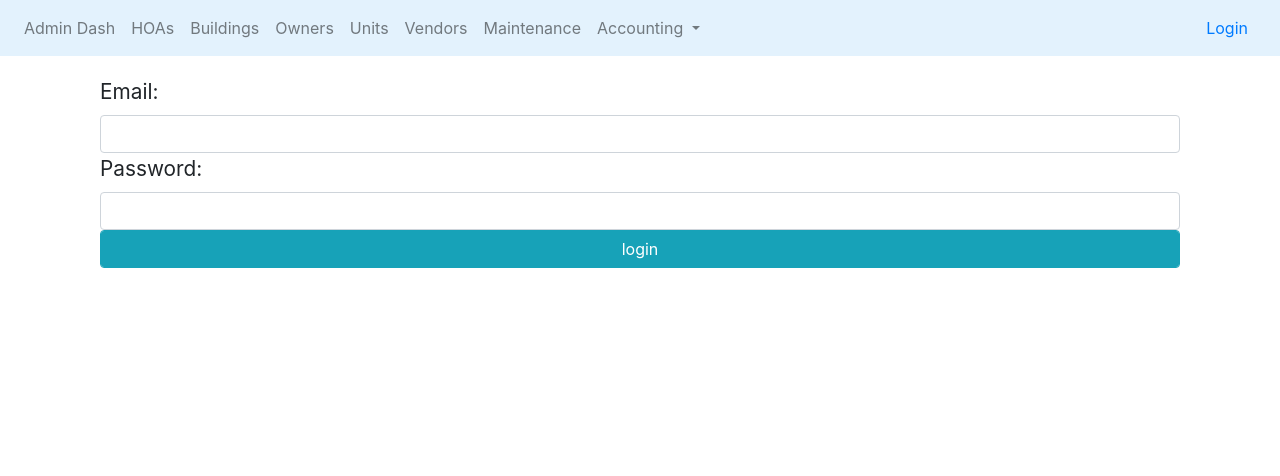
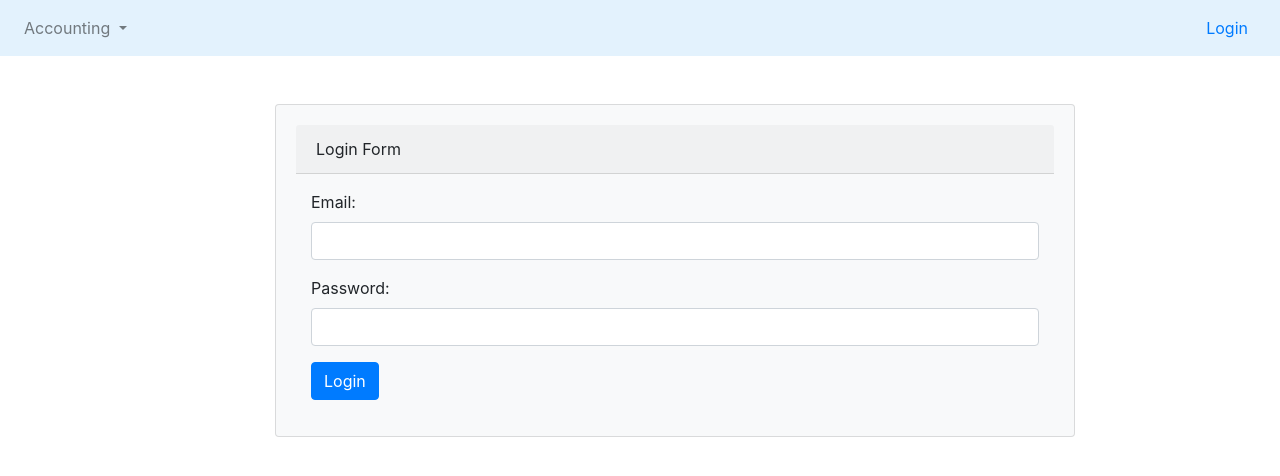
Before and after one commit to hinsonjr/hoasurf, a Symfony app: template templates/login/index.html.twig in a window 1280 px wide. Shown: the top 476 px of the page. Run offline with Twig, Linux system fonts and the light colour scheme; the template is opened without the code that fills it, so the values that code supplies are empty; style sheets or scripts are compiled from the project's sources; some libraries are stand-ins or nearby versions.

Commit message:
Got login redirect working - started User Dash

```diff
--- a/assets/styles/admin.css
+++ b/assets/styles/admin.css
@@ -5,10 +5,10 @@ body {
 
 #content {
     background-color: #ffffff;
-    font-size: 1.3em;
-    margin-top: 20px;
-    margin-left: 100px;
-    margin-right: 100px;
+    font-size: 1.2em;
+    margin-left: 5px;
+    margin-right: 5px;
+
 }
 
 #nav-user {
--- a/assets/styles/app.css
+++ b/assets/styles/app.css
@@ -5,6 +5,5 @@ body {
 
 #content {
     background-color: lightgray;
-    margin-left: 50px;
-    margin-right: 50px;
+
 }
--- a/src/Controller/HOAController.php
+++ b/src/Controller/HOAController.php
@@ -42,7 +42,7 @@ class HOAController extends AbstractController
         ]);
     }
 
-    #[Route('/{id}', name: 'hoa_show', methods: ['GET'])]
+		#[Route('/{id}', name: 'hoa_show', methods: ['GET'])]
     public function show(HOA $hOA, HOARepository $hOARepository): Response
     {
 		$owners = $hOARepository->findHoaUnitOwners($hOA);
--- a/src/Controller/SystemSettingsController.php
+++ b/src/Controller/SystemSettingsController.php
@@ -11,7 +11,7 @@ use Symfony\Component\HttpFoundation\Request;
 use Symfony\Component\HttpFoundation\Response;
 use Symfony\Component\Routing\Annotation\Route;
 
-#[Route('/system/settings')]
+#[Route('admin/settings')]
 class SystemSettingsController extends AbstractController
 {
     #[Route('/', name: 'system_settings_index', methods: ['GET'])]
--- a/src/Controller/UnitController.php
+++ b/src/Controller/UnitController.php
@@ -35,6 +35,7 @@ class UnitController extends AbstractController
 		}
         return $this->render('unit/index.html.twig', [
             'units' => $units,
+			'buildingId' => $buildingId,
             'buildings' => $buildingRepository->findAll(),
         ]);
     }
--- a/src/Entity/Role.php
+++ b/src/Entity/Role.php
@@ -35,7 +35,7 @@ class Role
     private $status;
 
     /**
-     * @ORM\ManyToMany(targetEntity=User::class, mappedBy="role")
+     * @ORM\ManyToMany(targetEntity=User::class, mappedBy="roles")
      */
     private $users;
 
@@ -46,7 +46,7 @@ class Role
 
 	public function __toString()
 	{
-        return $this->name;
+        return $this->getName();
 	}
 
     public function getId(): ?int
--- a/templates/base.html.twig
+++ b/templates/base.html.twig
@@ -17,7 +17,7 @@
                 <script src="https://cdnjs.cloudflare.com/ajax/libs/popper.js/1.12.9/umd/popper.min.js" integrity="sha384-ApNbgh9B+Y1QKtv3Rn7W3mgPxhU9K/ScQsAP7hUibX39j7fakFPskvXusvfa0b4Q" crossorigin="anonymous"></script>
                 <script src="https://maxcdn.bootstrapcdn.com/bootstrap/4.0.0/js/bootstrap.min.js" integrity="sha384-JZR6Spejh4U02d8jOt6vLEHfe/JQGiRRSQQxSfFWpi1MquVdAyjUar5+76PVCmYl" crossorigin="anonymous"></script>            <link rel="stylesheet" href="public/assets/css/base.css">
 
-                {{ encore_entry_script_tags('admin') }}
+                {# encore_entry_script_tags('user') #}
             {% endblock %}
         {% endblock %}
     </head>
@@ -35,15 +35,15 @@
                                 <div class="icon"><img=
                               <div class="navbar-nav">
                                 {% block navitems %}
-                                  <a class="nav-item nav-link" href="{{ path('admin_dash') }}">Admin Dash</a><span class="sr-only"></span></a>
+                                  {# %}<a class="nav-item nav-link" href="{{ path('admin_dash') }}">Admin Dash</a><span class="sr-only"></span></a>
                                   <a class="nav-item nav-link" href="{{ path('hoa_index') }}">HOAs</a>
                                   <a class="nav-item nav-link" href="{{ path('building_index') }}">Buildings</a>
                                   <a class="nav-item nav-link" href="{{ path('owner_index') }}">Owners</a>
                                   <a class="nav-item nav-link" href="{{ path('unit_index') }}">Units</a>
                                   <a class="nav-item nav-link" href="{{ path('vendor_index') }}">Vendors</a>
                                   <a class="nav-item nav-link" href="{{ path('maintenance_object_index') }}">Maintenance</a>
-
-                                  <div id="nav-user" class="nav-item dropdown navDropdown">
+#}
+                                  <div id="nav-acct" class="nav-item dropdown navDropdown">
                                     <a class="nav-link dropdown-toggle" href="#" id="navbarDropdownMenuLink" role="button" data-toggle="dropdown" aria-haspopup="true" aria-expanded="false">
                                       Accounting
                                     </a>
@@ -59,10 +59,10 @@
                             </div>
                             <div id="nav-user" class="nav-item dropdown navDropdown">
                                 {%  if app.user %}
-                                <a class="nav-link dropdown-toggle" href="#" id="navbarDropdownMenuLink" role="button" data-toggle="dropdown" aria-haspopup="true" aria-expanded="false">
+                                <a role="button" class="nav-link btn btn-primary dropleft dropdown-toggle" href="#" id="navbarDropdownMenuLink" data-toggle="dropdown" aria-haspopup="true" aria-expanded="false">
                                   User
                                 </a>
-                                <div class="dropdown-menu navDropdown" aria-labelledby="navbarDropdownMenuLink">
+                                <div class="navDropdown dropdown-menu dropdown-menu-right" aria-labelledby="navbarDropdownMenuLink">
                                     <a class="dropdown-item" >{{ app.user.email }}</a>
                                     <a class="dropdown-item" >{{ app.user.roles[0] }}</a>
                                     <a class="dropdown-item nav-link" href="/logout">Logout</a>
--- a/templates/login/index.html.twig
+++ b/templates/login/index.html.twig
@@ -3,26 +3,49 @@
 {% block title %}Hello LoginController!{% endblock %}
 
 {% block content %}
-    {% if error %}
-        <div>{{ error.messageKey|trans(error.messageData, 'security') }}</div>
-    {% endif %}
 
-    <form action="{{ path('login') }}" method="post">
-        <label for="username">Email:</label>
-        <input class="form-control" type="text" id="username" name="_username" value="{{ last_username }}"/>
-
-        <label for="password">Password:</label>
-        <input class="form-control" type="password" id="password" name="_password"/>
-
-        {# If you want to control the URL the user is redirected to on success #}
-        {% if is_granted('ROLE_HOA_ADMIN') %}
-            <input type="hidden" name="_target_path" value="/admin"/>
-        {% elseif is_granted('ROLE_HOA_OWNER') %}
-            <input type="hidden" name="_target_path" value="/owner"/>
-        {% else %}
-            <input type="hidden" name="_target_path" value="/"/>
+    <div class="container">
+        {% if error %}
+        <div class="row">
+            <div class="col-md-10 ml-md-auto">
+                <span class="label label-warning">
+                {{ error.messageKey|trans(error.messageData, 'security') }}
+                </span>
+            </div>
+        </div>
         {% endif %}
-
-        <button class="form-control btn btn-info" type="submit">login</button>
-    </form>
+        <div class="row">
+            <div class="col-md-10 ml-md-auto">
+                <div class="card bg-light mb-3 mt-5" style="width: 800px">
+                    <div class="card-body">
+                        <div class="card-header mb-3">Login Form</div>
+                        <form action="{{ path('login') }}" method="post">
+                            <input type="hidden" name="_csrf_token"
+                                   value="{{ csrf_token('authenticate') }}"
+                            >
+                            <div class="form_group">
+                                <div class="col-md-12 mb-3">
+                                    <label for="username">Email:</label>
+                                    <input class="form-control" type="text" id="username" name="email" value="{{ last_username }}"/>
+                                </div>
+                            </div>
+                            <div class="form_group">
+                                <div class="col-md-12 mb-3">
+                                    <label for="password">Password:</label>
+                                    <input class="form-control" type="password" id="password" name="password"/>
+                                </div>
+                            </div>
+                            <div class="form-group">
+                                <div class="col-md-8 col-md-offset-4" style="margin-top:5px;">
+                                    <button type="submit" class="btn btn-primary">
+                                        <i class="fa fa-btn fa-user"></i> Login
+                                    </button>
+                                </div>
+                            </div>
+                        </form>
+                    </div>
+                </div>
+            </div>
+        </div>
+    </div>
 {% endblock %}
--- a/templates/unit/index.html.twig
+++ b/templates/unit/index.html.twig
@@ -12,8 +12,9 @@
         <div form-control row>
             <label for="search">Filter by Building</label>
             <select id="buildingId" name="buildingId">
+                <option name='choose' value=''>Choose</option>
                 {% for building in buildings %}
-                    <option name="{{ building.name}}" value="{{ building.id }}">{{ building.name }}</option>
+                    <option name="{{ building.name}}" value="{{ building.id }}" {{ buildingId == building.id ? 'selected' }}>{{ building.name }}</option>
                 {% endfor %}
             </select>
         </div>
```
Also changed, not shown: src/Controller/LoginController.php (+11 -0 lines), src/Controller/UserController.php (+66 -0 lines), src/Entity/User.php (+10 -24 lines), src/Repository/HOARepository.php (+0 -27 lines), src/Repository/UserRepository.php (+16 -27 lines), templates/admin-base.html.twig (+2 -1 lines), templates/hoa/select.html.twig (added, +40 -0 lines), templates/owner_dash/index.html.twig (+25 -9 lines), templates/registration/register.html.twig (+28 -6 lines), config/services.yaml (line endings or trailing spaces), 1 other file.
